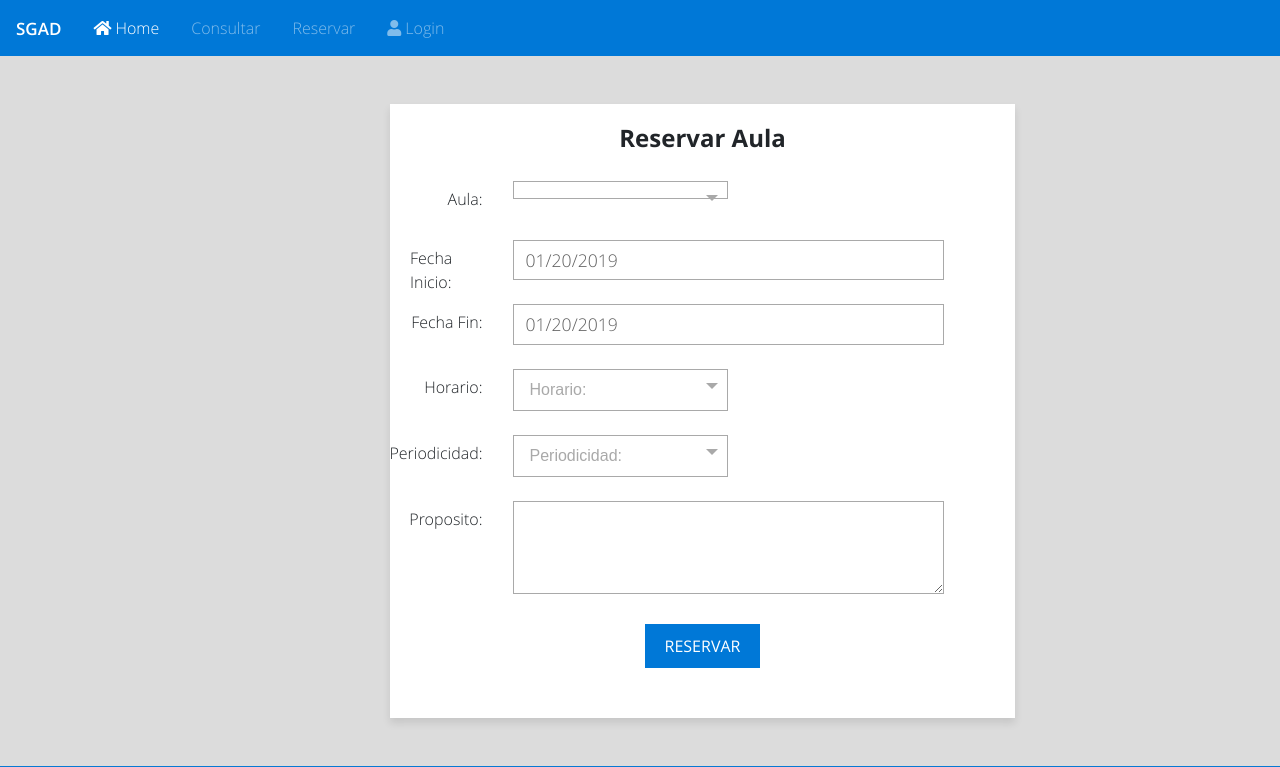
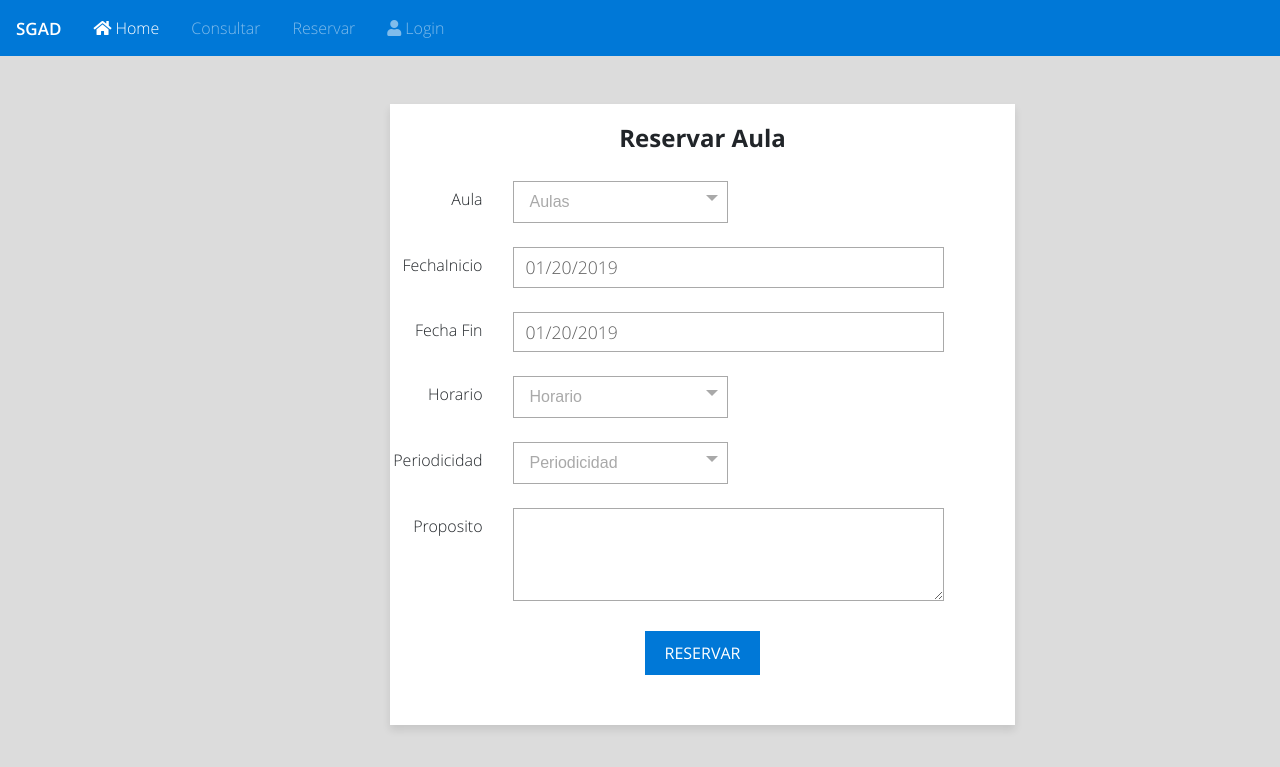
Before and after one commit to gestionaulas/gestionaulas.github.io, a Flask app: page /classRoomReserve in a window 1280 px wide. Shown: the part 454-1221 px from the top of the page. Run offline with Flask 2, Linux system fonts and the light colour scheme; data that the repository does not hold is empty; some libraries are stand-ins or nearby versions.

Commit message:
Add files via upload
Modal de reserva, y placeholder aulas

```diff
--- a/SGDA/templates/classRoomReserve.html
+++ b/SGDA/templates/classRoomReserve.html
@@ -7,12 +7,12 @@
         <!--Aula-->
         <div class="row mb-4">
           <div class="col-lg-2 col-sm-12">
-              <label for="InputClassRom" class="labelReserveClassRoom">Aula: </label>
+              <label for="InputClassRom" class="labelReserveClassRoom">Aula</label>
           </div>
           <div class="col-lg-9 col-sm-12">
               <div class="SGDA-Select" style="width:50%;">
                   <select>
-                      <option value="0"> </option>
+                      <option value="0">Aulas</option>
                       {% for room in classrooms %}
                       <option value="{{ room.value }}">{{ room.name }}:</option>
                       {% endfor %}
@@ -24,7 +24,7 @@
         <!--Aula-->
         <div class="row">
           <div class="col-lg-2 col-sm-12">
-              <label for="InputStartDate" class="labelReserveClassRoom">Fecha Inicio: </label>
+              <label for="InputStartDate" class="labelReserveClassRoom">FechaInicio</label>
           </div>
           <div class="col-lg-9 col-sm-12">
 
@@ -35,7 +35,7 @@
         <!--Aula-->
         <div class="row">
           <div class="col-lg-2 col-sm-12">
-              <label for="InputEndDate" class="labelReserveClassRoom">Fecha Fin: </label>
+              <label for="InputEndDate" class="labelReserveClassRoom">Fecha Fin</label>
           </div>
           <div class="col-lg-9 col-sm-12">
               <input type="text" class="form-control mb-4" id="InputEndDate" data-translate-mode="true" data-large-mode="true" data-theme="SGDA-Style"></input>
@@ -45,12 +45,12 @@
           <!--Aula-->
         <div class="row mb-4">
           <div class="col-lg-2 col-sm-12">
-              <label for="InputHours" class="labelReserveClassRoom">Horario: </label>
+              <label for="InputHours" class="labelReserveClassRoom">Horario</label>
           </div>
           <div class="col-lg-9 col-sm-12">
               <div class="SGDA-Select" style="width:50%;">
                   <select>
-                    <option value="0">Horario:</option>
+                    <option value="0">Horario</option>
                     <option value="1">7-9</option>
                     <option value="2">9-11</option>
                     <option value="3">11-1</option>
@@ -64,7 +64,7 @@
         <!--Aula-->
         <div class="row mb-4">
           <div class="col-lg-2 col-sm-12">
-              <label for="InputPerodicity" class="labelReserveClassRoom">Periodicidad: </label>
+              <label for="InputPerodicity" class="labelReserveClassRoom">Periodicidad</label>
           </div>
           <div class="col-lg-9 col-sm-12">
             <div class="SGDA-Select" style="width:50%;">
@@ -72,7 +72,7 @@
                     {% for room in classrooms %}
 
                     {% endfor %}
-                    <option value="0">Periodicidad:</option>
+                    <option value="0">Periodicidad</option>
                     <option value="1">Diaria</option>
                     <option value="2">Semanal</option>
                     <option value="3">Mensual</option>
@@ -86,16 +86,40 @@
         <!--Aula-->
         <div class="row">
           <div class="col-lg-2 col-sm-12">
-              <label for="InputPurpose" class="labelReserveClassRoom">Proposito: </label>
+              <label for="InputPurpose" class="labelReserveClassRoom">Proposito</label>
           </div>
           <div class="col-lg-9 col-sm-12">
               <textarea class="form-control" id="exampleFormControlTextarea1" rows="3"></textarea>
           </div>
         </div>
 
-        <div class="text-center mt-4 mb-4">
-          <button class="btn btn-primary">Reservar</button>
-        </div>
+	<!-- Modal -->
+	<div class="modal fade" id="exampleModal2" tabindex="-1" role="dialog" aria-labelledby="exampleModalLabel2" aria-hidden="true">
+	  <div class="modal-dialog" role="document">
+	    <div class="modal-content">
+	      <div class="modal-header">
+		<h5 class="modal-title" id="exampleModalLabel2">Reserva Exitosa</h5>
+		<button type="button" class="close" data-dismiss="modal" aria-label="Close">
+		  <span aria-hidden="true">&times;</span>
+		</button>
+	      </div>
+	      <div class="modal-body">
+		Su reserva ha sido realizada con éxito. Recibira un correo de confirmación.
+	      </div>
+	      <div class="modal-footer">
+		<button onclick="location.href='{{url_for('classRoomReserve')}}'" type="button" class="btn btn-default" data-dismiss="modal">Hacer otra reserva</button>
+		<button onclick="location.href='{{url_for('home')}}'" type="button" class="btn btn-primary" data-dismiss="modal">Aceptar</button>
+	      </div>
+	    </div>
+	  </div>
+	</div>
+
+	<div class="text-center mt-4 mb-4">
+	  <!-- Button trigger modal -->
+	  <button type="button" class="btn btn-primary" data-toggle="modal" data-target="#exampleModal2">
+	    Reservar
+	  </button>
+	</div>
     </div>
 
 </div>
```
